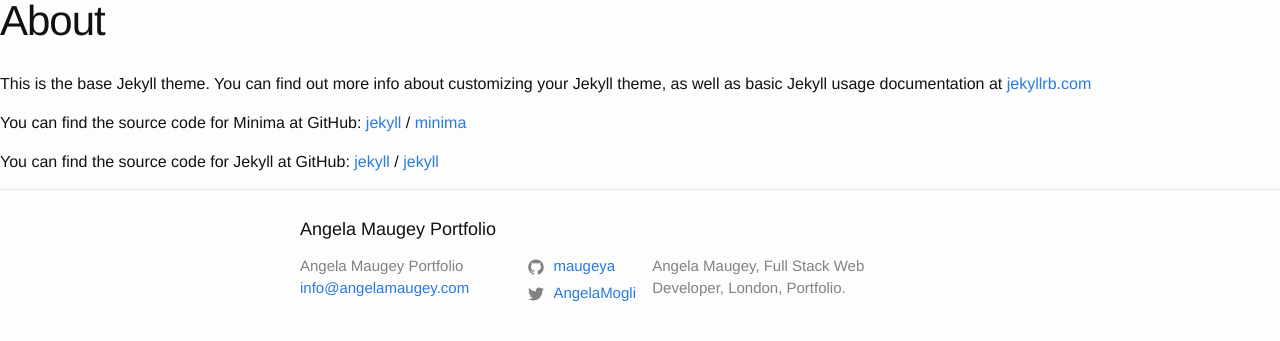
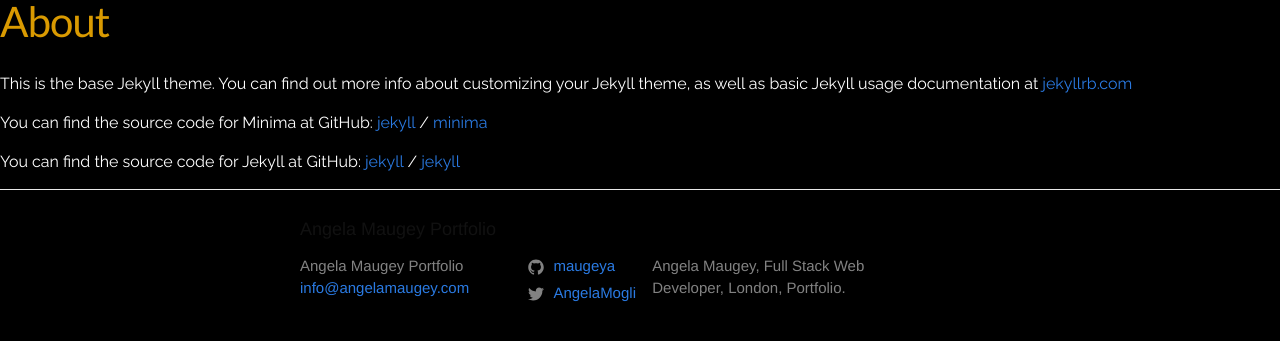
Before and after one commit to maugeya/maugeya.github.io, a Jekyll site: the page built from about.md, in a window 1280 px wide. Shown: the top 341 px of the page. Built offline with Jekyll 4.4.1, drawn with Linux system fonts in a browser that asks for light colours.

Commit message:
changes to colors and arrow added for home view

```diff
--- a/_includes/head.html
+++ b/_includes/head.html
@@ -10,6 +10,7 @@
   <link href="https://fonts.googleapis.com/icon?family=Material+Icons" rel="stylesheet">
   <link rel="stylesheet" href="https://cdnjs.cloudflare.com/ajax/libs/materialize/0.100.1/css/materialize.min.css">
   <script src="https://cdnjs.cloudflare.com/ajax/libs/materialize/0.100.1/js/materialize.min.js"></script>
+  <link href="https://fonts.googleapis.com/css?family=Lato|Raleway" rel="stylesheet">
 
   <link rel="stylesheet" href="{{ "/assets/main.css" | relative_url }}">
   <link rel="canonical" href="{{ page.url | replace:'index.html','' | absolute_url }}">
--- a/_includes/header.html
+++ b/_includes/header.html
@@ -39,11 +39,11 @@
   <div class="navbar-fixed">
     <nav>
       <div class="nav-wrapper">
-        <a href="#home" class="brand-logo">Logo</a>
+        <a href="#home" class="brand-logo">AM</a>
         <ul class="right hide-on-med-and-down">
-          <li><a href="#about" class="nav-links">About</a></li>
-          <li><a class="dropdown-button nav-links" href="#!" data-activates="dropdown1">Projects<i class="material-icons right">arrow_drop_down</i></a></li>
-          <li><a href="#contact" class="nav-links">Contact</a></li>
+          <li><a href="#about" class="nav-links active">About</a></li>
+          <li><a class="dropdown-button nav-links active" href="#!" data-activates="dropdown1">Projects<i class="material-icons right">arrow_drop_down</i></a></li>
+          <li><a href="#contact active" class="nav-links">Contact</a></li>
         </ul>
       </div>
     </nav>
--- a/_sass/minima/_layout.scss
+++ b/_sass/minima/_layout.scss
@@ -254,7 +254,8 @@
 nav {
   display: none;
   transition: display 0.4s ease;
-  background-color: white;
+  background-color: black;
+  box-shadow: 0 0 0 0;
   &.translucent {
     display: block;
     opacity: 0.5;
@@ -265,7 +266,13 @@
         li {
           a {
             &.nav-links {
-                color: #F3C712;
+                color: #D99A01;
+                text-transform: uppercase;
+                letter-spacing: 1.2px;
+                font-family: 'Lato', sans-serif;
+                &:hover {
+                  text-decoration: none;
+                }
             }
           }
         }
@@ -273,6 +280,31 @@
     }
   }
 
+}
+
+
+main {
+  h1, h2, h3, h4, h5 {
+    font-family: 'Lato', sans-serif;
+    letter-spacing: 1.1px;
+    color: #D99A01;
+  }
+  p {
+    font-family: 'Raleway', sans-serif;
+    color: white;
+  }
+}
+
+//dropdown in nav
+
+ul {
+  #dropdown1 {
+    li {
+      a {
+        color:#66023E;
+      }
+    }
+  }
 }
 
 #about {
@@ -285,10 +317,45 @@
   background-position: center;
   background-size: cover;
   background-repeat: no-repeat;
+  position: relative;
+  div {
+    &.nextSection {
+      position: absolute;
+      top: 90%;
+      left: 50%;
+      transform: translate(-50%, -50%);
+      a {
+        i {
+          &.downArrow {
+            color: #D99A01;
+            animation:pulse 1s ease-out;
+            animation-iteration-count: infinite;
+
+          }
+        }
+      }
+    }
+  }
+
+}
+
+@keyframes pulse {
+  0% {
+    transform: scale(0.1, 0.1);
+    opacity: 0.0;
+  }
+  50% {
+    opacity: 1;
+  }
+  100% {
+    transform: scale(1.2, 1.2);
+    opacity: 0;
+  }
 }
 
 #contact {
   height: 100vh;
+  background-color: #f7f2f2
 }
 
 //parallax style
@@ -304,3 +371,7 @@
     }
   }
 }
+
+body {
+  background-color: black;
+}
--- a/app.js
+++ b/app.js
@@ -17,4 +17,6 @@
 
     }
   }
+
+
 });
```
Also changed, not shown: _layouts/index.html (+7 -3 lines).
